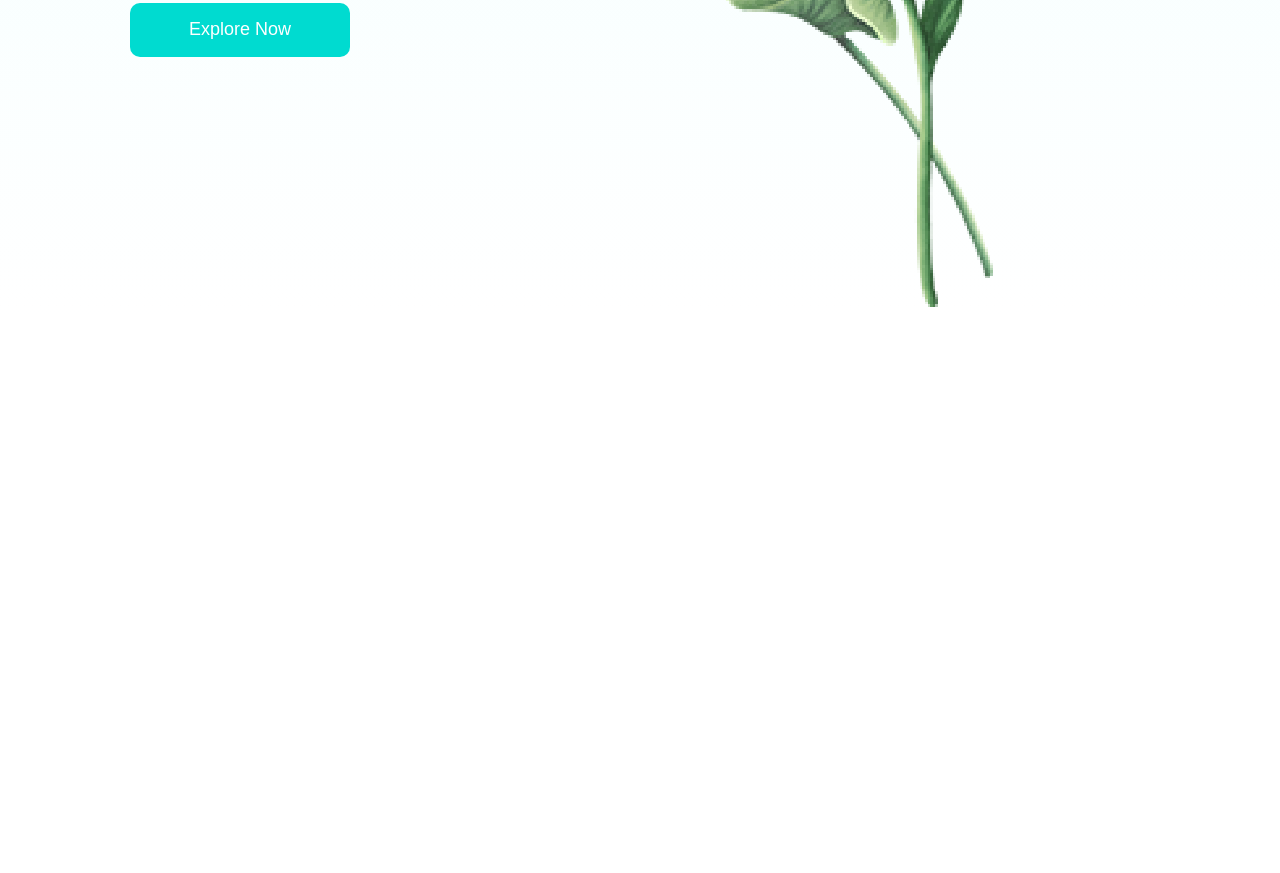
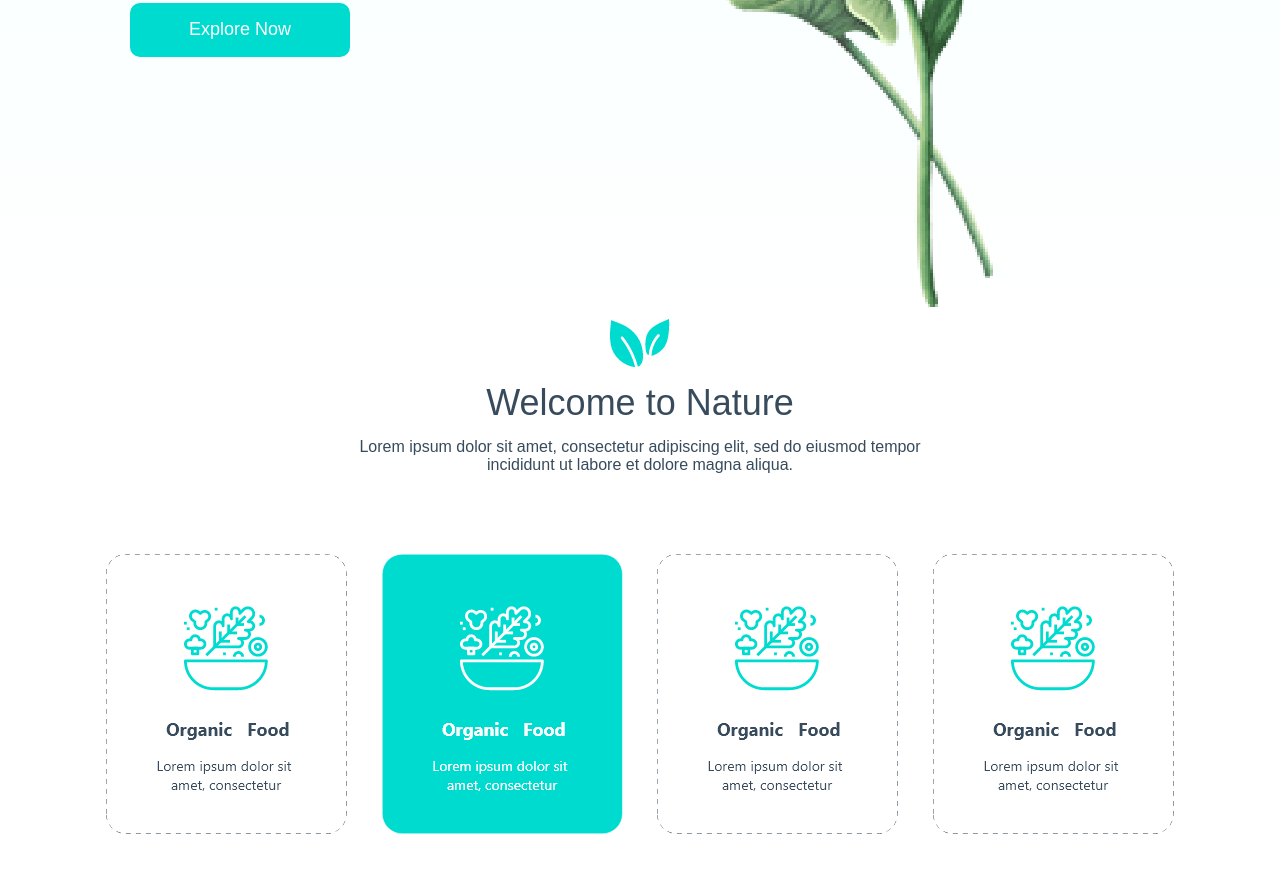
Before and after one commit to abhayxkumar/Organic-homepage, a plain HTML site: page index.html in a window 1280 px wide. Shown: the part 481-1354 px from the top of the page. Before the commit the page ends 800 px from the top, so only its background shows below. Drawn offline with Linux system fonts and the light colour scheme.

Commit message:
commit: part-2

```diff
--- a/index.html
+++ b/index.html
@@ -45,5 +45,22 @@
     </div>
 
     <!-- Part 2 -->
+    <div class="part-2">
+      <div class="top-content">
+        <img class="grp114" src="assets/Group 114.png" alt="" />
+        <h1 class="heading-part-2">Welcome to Nature</h1>
+        <p class="desc-part-2">
+          Lorem ipsum dolor sit amet, consectetur adipiscing elit, sed do
+          eiusmod tempor <br />
+          incididunt ut labore et dolore magna aliqua.
+        </p>
+      </div>
+      <div class="bottom-content">
+        <img class="grp207-1" src="assets/Group 207.png" alt="" />
+        <img class="grp205-2" src="assets/Group 205.png" alt="" />
+        <img class="grp205-3" src="assets/Group 207.png" alt="" />
+        <img class="grp207-4" src="assets/Group 207.png" alt="" />
+      </div>
+    </div>
   </body>
 </html>
--- a/style.css
+++ b/style.css
@@ -128,3 +128,43 @@ li {
 
 
 /* Part 2 */
+
+.part-2 {
+    display: flex;
+    flex-direction: column;
+    align-items: center;
+    text-align: center;
+    margin-bottom: 80px;
+}
+
+.grp114 {
+    display: block;
+    margin-left: auto;
+    margin-right: auto;
+    margin-bottom: 14px;
+}
+
+.heading-part-2 {
+    font-size: 36px;
+    font-weight: normal;
+    color: #374b5c;
+    margin-bottom: 14px;
+}
+
+.desc-part-2 {
+    font-size: 16px;
+    font-weight: normal;
+    color: #374b5c;
+    margin-bottom: 80px;
+}
+
+
+.grp207-2,
+.grp205-3,
+.grp207-4 {
+    margin-left: 30px;
+}
+
+.grp207-1 {
+    margin-right: 30px;
+}
```
